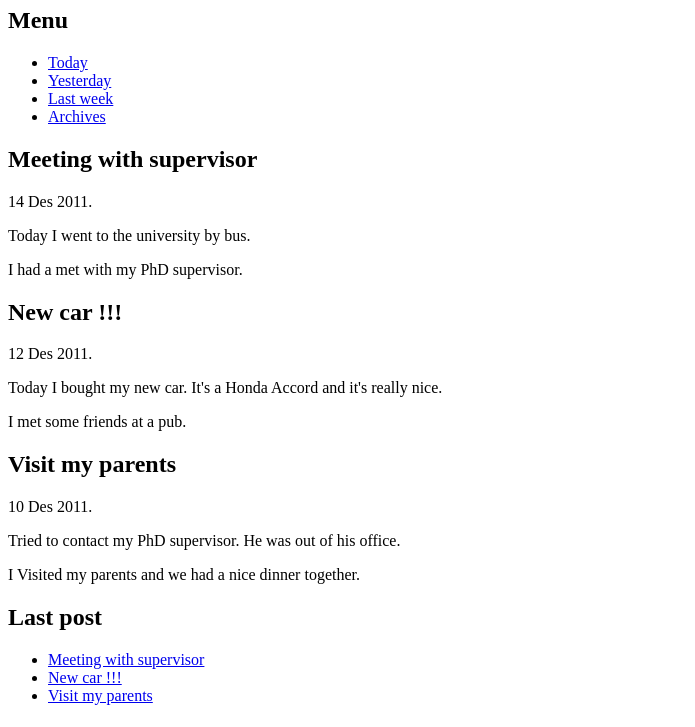
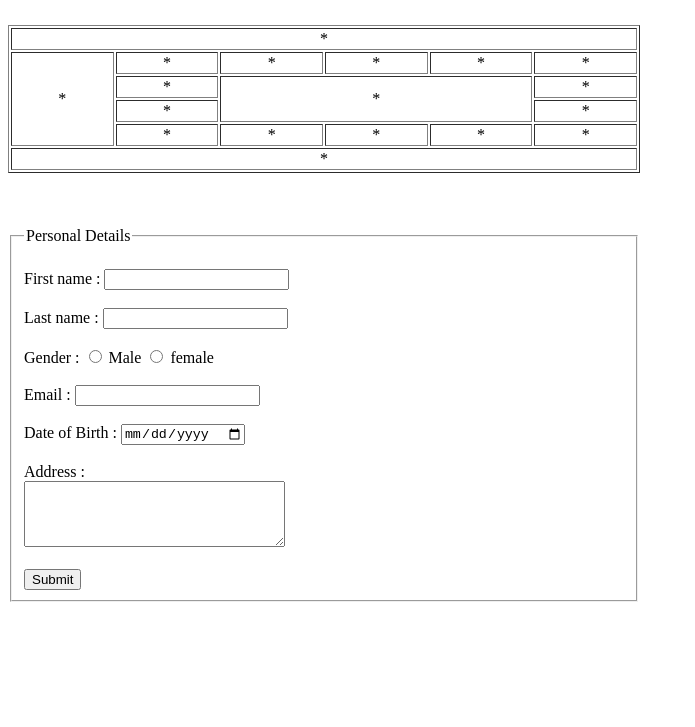
Before and after one commit to Mohamed-Shabatat/m.shabatat1, a plain HTML site: page index.html in a window 1280 px wide. Shown: the part 73-800 px from the top of the page, without its empty margins (0-695 px from the left). Drawn offline with Linux system fonts and the light colour scheme.

Commit message:
Add files via upload

```diff
--- a/index.html
+++ b/index.html
@@ -1,54 +1,112 @@
 <!DOCTYPE html>
 <html lang="en">
+<head>
+    <title>html-23/11</title>
+</head>
 
-<head>
-    <title>html-22/11</title>
-</head>
+<style>
+    td{
+        text-align: center;
+    }
+</style>
 
 <body>
 
-    <h1>
-        My blog about my life
-    </h1>
+    <a href="https://www.w3schools.com/" target="_blank">Go To w3schools</a>
+    <br>
+    <a href="index.html" target="_blank">Go To Page 2</a>
+    <br>
+    <a href="mailto:#">Contact Us</a>
 
 
-    <h2>Menu</h2>
-    <ul>
-        <li><a href="#">Today</a></li>
-        <li><a href="#">Yesterday</a></li>
-        <li><a href="#">Last week</a></li>
-        <li><a href="#">Archives</a></li>
-    </ul>
+    <br><br><br>
 
-    <h2>Meeting with supervisor</h2>
-    <p>14 Des 2011.</p>
-    <p>Today I went to the university by bus.</p>
-    <p>I had a met with my PhD supervisor.</p>
+    <table border="1" style="width: 50%;">
+        <tr>
+            <td colspan="6">*</td>
+        </tr>
+        <tr>
+            <td rowspan="4">*</td>
+            <td colspan="1">*</td>
+            <td colspan="1">*</td>
+            <td colspan="1">*</td>
+            <td colspan="1">*</td>
+            <td colspan="1">*</td>
+        </tr>
 
-    <h2>New car !!!</h2>
-    <p>12 Des 2011.</p>
-    <p>Today I bought my new car. It's a Honda Accord and it's really nice.</p>
-    <p>I met some friends at a pub.</p>
+        <tr>
+            <td colspan="1">*</td>
+            <td colspan="3" rowspan="2">*</td>
+            <td colspan="1">*</td>
+        </tr>
 
-    <h2>Visit my parents</h2>
-    <p>10 Des 2011.</p>
-    <p>Tried to contact my PhD supervisor. He was out of his office.</p>
-    <p>I Visited my parents and we had a nice dinner together.</p>
+        <tr>
+            <td colspan="1">*</td>
+            <td colspan="1">*</td>
+        </tr>
 
+        <tr>
+            <td colspan="1">*</td>
+            <td colspan="1">*</td>
+            <td colspan="1">*</td>
+            <td colspan="1">*</td>
+            <td colspan="1">*</td>
+        </tr>
 
-    <h2>Last post</h2>
-    <ul>
-        <li><a href="#">Meeting with supervisor</a></li>
-        <li><a href="#">New car !!!</a></li>
-        <li><a href="#">Visit my parents</a></li>
-    </ul>
+        <tr>
+            <td colspan="6">*</td>
+        </tr>
 
+    </table>
 
+    <br><br><br>
 
+    <form style="width: 50%;">
 
+        <fieldset>
+            <legend>Personal Details</legend>
 
+            <br>
 
+            <label>First name :</label>
+            <input type="text">
 
+            <br><br>
+
+            <label>Last name :</label>
+            <input type="text">
+
+            <br><br>
+
+            <label>Gender :</label>
+            <input type="radio" value="male" name="gender">
+            <label>Male</label>
+            <input type="radio" value="female" name="gender">
+            <label>female</label>
+
+            <br><br>
+
+            <label>Email :</label>
+            <input type="email">
+
+            <br><br>
+
+            <label>Date of Birth :</label>
+            <input type="date">
+
+            <br><br>
+
+            <label>Address :</label>
+            <br>
+            <textarea cols="30" rows="4"></textarea>
+
+            <br><br>
+
+            <input type="submit">
+
+        </fieldset>
+
+    </form>
 
 </body>
 </html>
```
